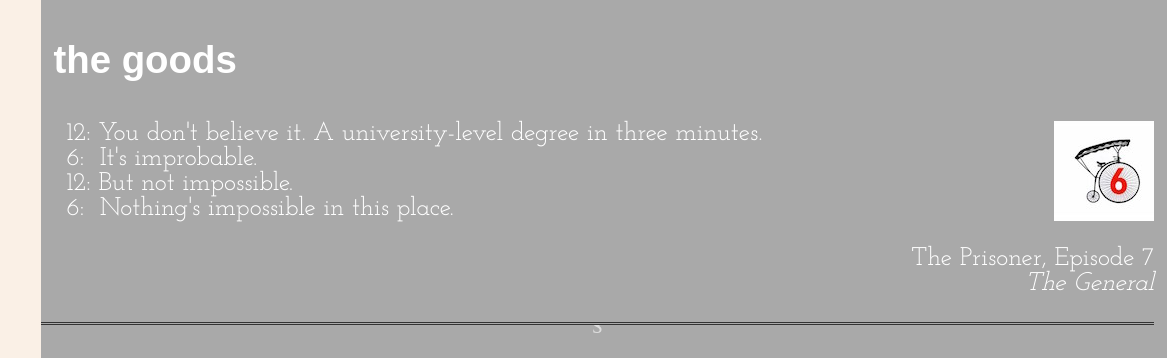
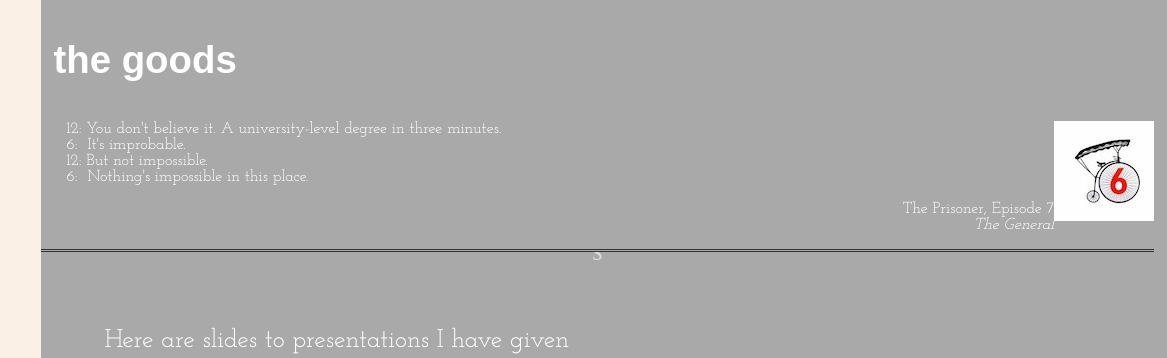
Before and after one commit to pvacca/pvacca.github.io, a plain HTML site: page index.html in a window 1280 px wide. Shown: the top 358 px of the page, 113-1280 px from the left. Drawn offline with Linux system fonts and the light colour scheme.

Commit message:
dialogue

```diff
--- a/index.html
+++ b/index.html
@@ -18,12 +18,12 @@
   <div id="content" class="fore">
 	<span class="header"><h3>the goods</h3></span>
   	<img src="img/prisoner_number_6_100px.jpg" align="right" />
-	<p>12:&nbsp;You don't believe it. A university-level degree in three minutes.<br />
+	<span class="dialogue"><p>12:&nbsp;You don't believe it. A university-level degree in three minutes.<br />
 	6:&nbsp;&nbsp;It&apos;s improbable.<br />
 	12:&nbsp;But not impossible.<br />
 	6:&nbsp;&nbsp;Nothing&apos;s impossible in this place.
 	</p>
-	<div align=right><p>The Prisoner, Episode 7<br><em>The General</em></p></div>
+	<div align=right><p>The Prisoner, Episode 7<br><em>The General</em></p></div></span>
 	<hr class="style-glyph"></hr>
 	<div id="presentations">
 		<p>Here are slides to presentations I have given</p>
--- a/styles/style.css
+++ b/styles/style.css
@@ -66,6 +66,9 @@
 	background-color: darkgray;
 	font-size: 2.0vw;
 }
+.dialogue {
+	font-size: 1.25vw;
+}
 #footer {
 	position: fixed;
 	bottom: 0;
```
